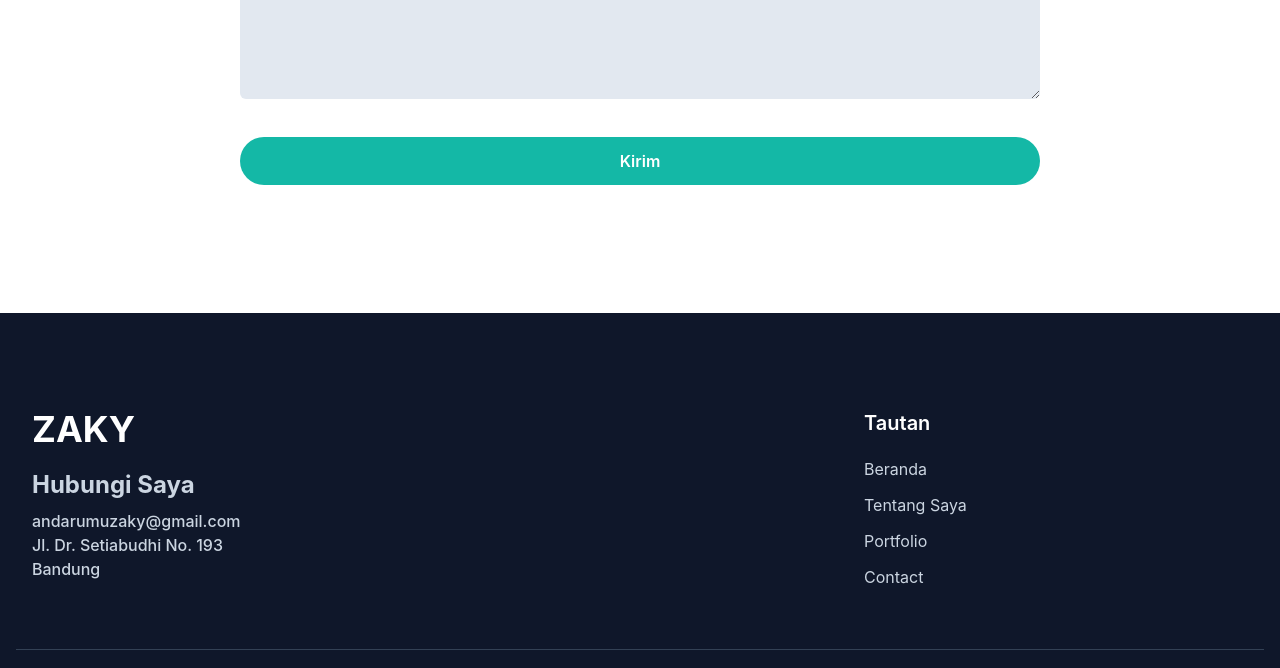
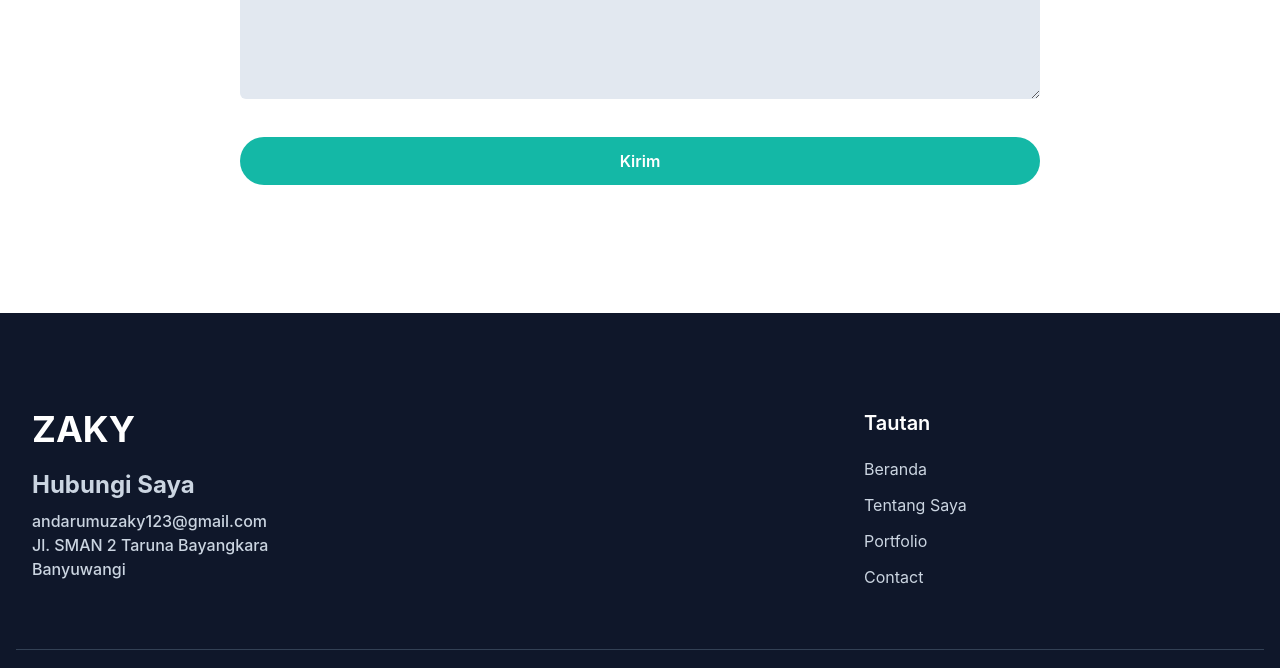
Before and after one commit to andarumuzaky/portofolio, a website: page index.html in a window 1280 px wide. Shown: the part 3315-3983 px from the top of the page. Drawn offline with nearby package versions, Linux system fonts and the light colour scheme.

Commit message:
add email

```diff
--- a/index.html
+++ b/index.html
@@ -476,9 +476,9 @@
           <div class="mb-12 w-full px-4 font-medium text-slate-300 md:w-1/3">
             <h2 class="mb-5 text-4xl font-bold text-white">ZAKY</h2>
             <h3 class="mb-2 text-2xl font-bold">Hubungi Saya</h3>
-            <p>andarumuzaky@gmail.com</p>
-            <p>Jl. Dr. Setiabudhi No. 193</p>
-            <p>Bandung</p>
+            <p>andarumuzaky123@gmail.com</p>
+            <p>Jl. SMAN 2 Taruna Bayangkara</p>
+            <p>Banyuwangi</p>
           </div>
           <div class="mb-12 w-full px-4 md:w-1/3">
             <h3 class="mb-5 text-xl font-semibold text-white"></h3>
```
